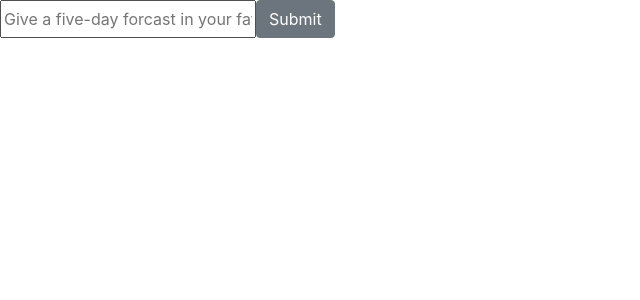
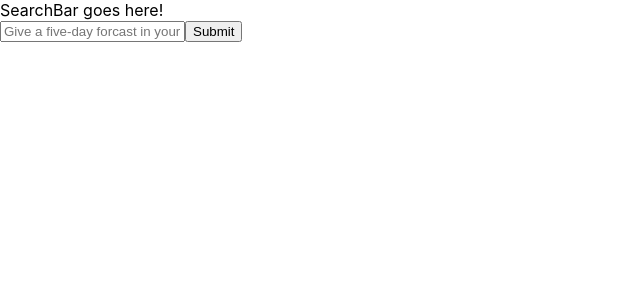
Before and after one commit to MaciejReimann/sun-chaser, a React (Create React App) app: page / in a window 1280 px wide. Shown: the top 300 px of the page, without its empty margins (0-640 px from the left). Built offline with nearby package versions, Linux system fonts and the light colour scheme; no server answers.

Commit message:
typescript installed

```diff
--- a/src/App.tsx
+++ b/src/App.tsx
@@ -1,13 +1,18 @@
-import React, { Component } from 'react';
-
-
-import SearchBar from './containers/SearchBar-container'
+import React, { Component } from "react";
+import SearchBar from "./containers/SearchBar";
 
 class App extends Component {
+  componentDidMount() {
+    window.navigator.geolocation.getCurrentPosition(
+      position => console.log(position),
+      err => console.error(err)
+    );
+  }
   render() {
     return (
       <div className="App">
-
+        {" "}
+        SearchBar goes here!
         <SearchBar />
       </div>
     );
--- a/src/containers/SearchBar-container.js
+++ /dev/null
@@ -1,44 +0,0 @@
-import React, { Component } from 'react';
-//test
-
-export default class SearchBar extends Component {
-  constructor(props) {
-    super(props);
-
-    this.state = {
-      term: ""
-    }
-
-    this.onInputChange = this.onInputChange.bind(this)
-  }
-
-  onInputChange(event) {
-    this.setState({ term: event.target.value })
-  }
-
-  onFormSubmit(event) {
-    event.preventDefault();
-  }
-
-  render() {
-    return (
-      <div>
-        <form
-          onSubmit={this.onFormSubmit}
-          className="input-group"
-          >
-          <input
-            placeholder = "Give a five-day forcast in your favourite places"
-            className = "from-control"
-            value = {this.state.term}
-            onChange={this.onInputChange}
-            type="text"
-          />
-          <span className="input-group-btn">
-            <button type="submit" className="btn btn-secondary">Submit</button>
-          </span>
-        </form>
-      </div>
-    )
-  }
-}
--- /dev/null
+++ b/src/containers/SearchBar.tsx
@@ -0,0 +1,35 @@
+import React, { Component } from "react";
+import { string } from "prop-types";
+
+export default class SearchBar extends Component {
+  // constructor(props) {
+  //   super(props);
+  //   this.state = {
+  //     value: string
+  //   };
+  // }
+  // inputHandler = e => {
+  //   this.setState({ value: e.target.value });
+  // };
+
+  render() {
+    return (
+      <div>
+        <form className="input-group">
+          <input
+            placeholder="Give a five-day forcast in your favourite places"
+            className="from-control"
+            // value={this.state.value}
+            // onChange={this.inputHandler}
+            type="text"
+          />
+          <span className="input-group-btn">
+            <button type="submit" className="btn btn-secondary">
+              Submit
+            </button>
+          </span>
+        </form>
+      </div>
+    );
+  }
+}
--- a/src/index.js
+++ b/src/index.tsx
@@ -1,9 +1,9 @@
 import React from "react";
 import ReactDOM from "react-dom";
+import App from "./App";
 import "./index.css";
-import App from "./App.tsx";
 import * as serviceWorker from "./serviceWorker";
-import "bootstrap/dist/css/bootstrap.min.css";
+// import "bootstrap/dist/css/bootstrap.min.css";
 
 ReactDOM.render(<App />, document.getElementById("root"));
 
```
